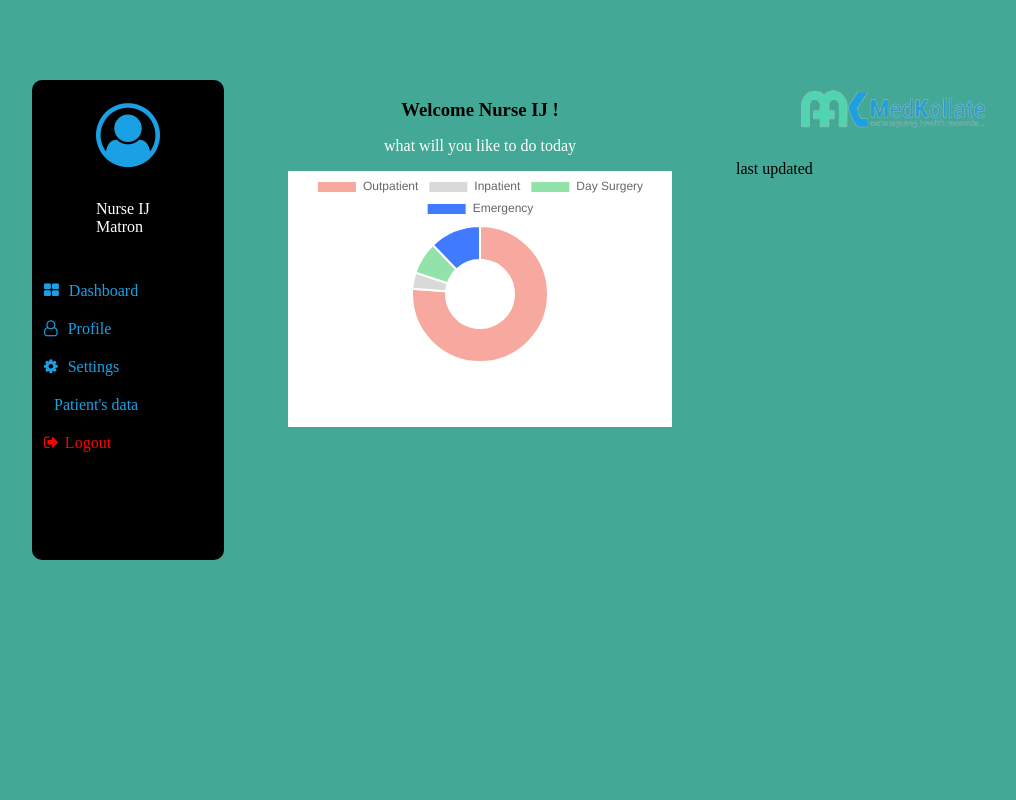
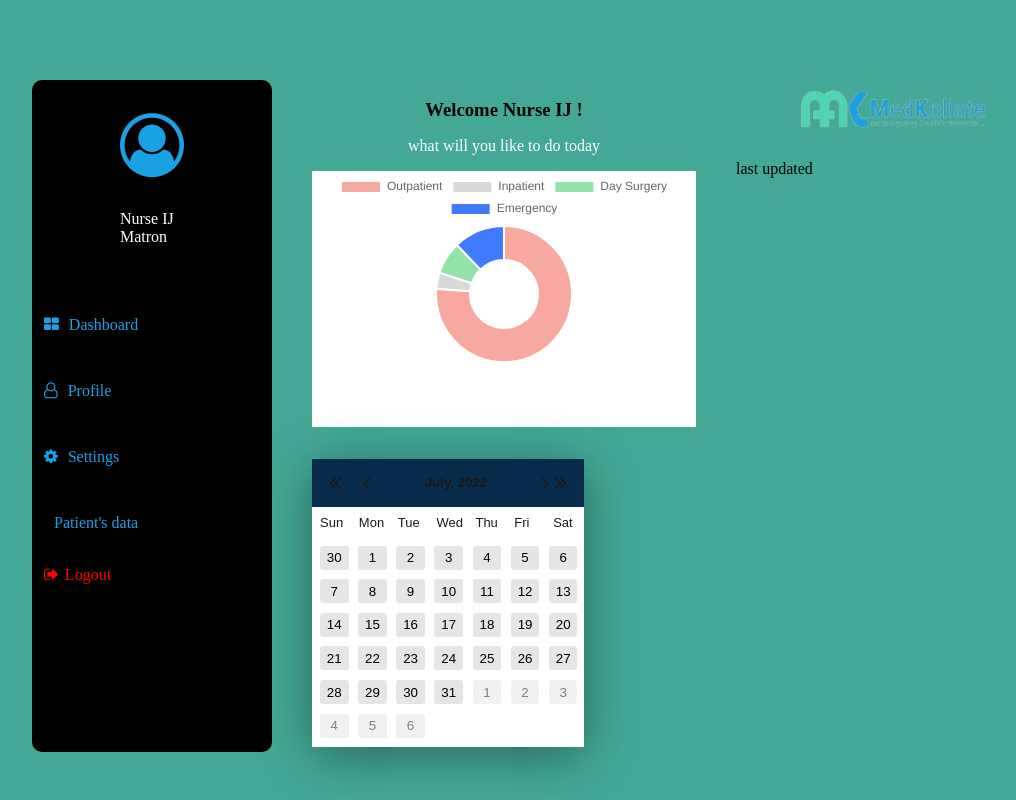
Before and after one commit to MedKollate/MedKollate-WebApp, a PHP site: page /nurses/home.html in a window 1280 px wide. Shown: the whole page, without its empty margins (96-1112 px from the left). Run offline with PHP 8.4, Linux system fonts and the light colour scheme.

Commit message:
calendar

```diff
--- /dev/null
+++ b/css/calendar.css
@@ -0,0 +1,84 @@
+.calendar-container{
+
+   padding: 2rem 0;
+}
+.calendar{
+    width: 17rem;
+    height: 18rem;
+    margin: 0;
+    padding: 0;
+    background:#fff;
+    box-sizing: border-box;
+    font-family: 'Quicksand', sans-serif;
+    box-shadow: 0 0.5rem 3rem rgba(0, 0, 0, 0.4);
+
+}
+.month{
+    width: 100%;
+    height: 3rem;
+    background-color: #092C4C ;
+    color:#191919;
+    display: flex;
+    justify-content: space-between;
+    align-items:center;
+
+}
+.prev-arrow{
+    padding-left: 1.06rem;
+
+}
+.next-arrow{
+    padding-right: 1.06rem;
+}
+.month h5{
+    padding: 0 1rem;
+}
+.weekdays{
+    width: 100%;
+    display: flex;
+    justify-content: center;
+    align-items:center;
+    padding:0.5rem;
+
+}
+.weekdays div{
+    width: calc(22.62rem/7);
+    font-size: small;
+    font-family: 'Quicksand', sans-serif;
+    color:#191919;
+    display: flex;
+    align-items: center;
+
+}
+.days{
+    width: 100%;
+    display: flex;
+    flex-wrap: wrap;
+    align-items: center;
+    padding:0.2rem;
+}
+.days div{
+    background-color: #E5E5E5;
+    border-radius: 3px;
+    width:12px;
+    height: 24px;
+    font-size: smaller;
+    width: calc(12.5rem/7);
+    margin: 0.3rem;
+    display: flex;
+    justify-content: center;
+    align-items: center;
+    transition: 0.2s;
+}
+.next-date{
+    background-color: #E5E5E5;
+    opacity: 0.5;
+}
+.today{
+    background-color: #0c4377;
+}
+.days div:hover:not(.today){
+    background-color: #092C4C;
+    border:1px solid #777777;
+    cursor: pointer;
+}
--- a/css/edit.css
+++ b/css/edit.css
@@ -13,8 +13,8 @@ body {
   }
   .profile-section {
     background-color: #000000;
-    height: 36rem;
-    width: 18.8rem;
+    height: 40rem;
+    width: 15rem;
     border-radius:10px;
   }
   .profile {
@@ -34,7 +34,7 @@ body {
   .dashboard{
       display: flex;
       gap: 0 10px;
-      padding: 10px 12px;
+      padding: 24px 12px;
 
   }
   .dashboard a{
--- a/css/home.css
+++ b/css/home.css
@@ -11,15 +11,15 @@ body {
 }
 .profile-section {
   background-color: #000000;
-  height: 30rem;
-  width: 12rem;
+  height: 42rem;
+  width: 15rem;
   border-radius:10px;
 }
 .profile {
   display: grid;
   justify-content: center;
   gap: 10px 0;
-  padding: 20px 0;
+  padding: 30px 0;
 }
 .name{
     color:white;
@@ -32,7 +32,7 @@ fa-user-circle-o{
 .dashboard{
     display: flex;
     gap: 0 10px;
-    padding: 10px 12px;
+    padding: 24px 12px;
 
 }
 .dashboard a{
--- a/css/logout.css
+++ b/css/logout.css
@@ -10,8 +10,8 @@ body {
 }
 .profile-section {
   background-color: #000000;
-  height: 30rem;
-  width: 12rem;
+  height: 40rem;
+  width: 15rem;
   border-radius: 10px;
 }
 .profile {
@@ -31,7 +31,7 @@ fa-user-circle-o {
 .dashboard {
   display: flex;
   gap: 0 10px;
-  padding: 10px 12px;
+  padding: 24px 12px;
 }
 .dashboard a {
   text-decoration: none;
--- a/css/profile.css
+++ b/css/profile.css
@@ -20,8 +20,8 @@ body {
   }
   .profile-section {
     background-color: #000000;
-    height: 30rem;
-    width: 12rem;
+    height: 40rem;
+    width: 15rem;
     border-radius:10px;
 
   }
@@ -43,7 +43,7 @@ body {
   .dashboard{
       display: flex;
       gap: 0 10px;
-      padding: 10px 12px;
+      padding: 24px 12px;
 
   }
   .dashboard a{
--- /dev/null
+++ b/js/calendar.js
@@ -0,0 +1,53 @@
+const date = new Date();
+const renderCalendar = function () {
+    const month = [
+        'January',
+        'February',
+        'March',
+        'April',
+        'May',
+        'June',
+        'July',
+        'August',
+        'September',
+        'October',
+        'November',
+        'December '
+    ];
+    date.setDate(1);
+    const firstDayIndex = date.getDay();
+    const lastDayIndex = new Date(date.getFullYear(), date.getMonth() + 1, 0).getDay();
+    document.querySelector('.date h5').innerHTML = month[date.getMonth()] + ',' + ' ' + date.getFullYear();
+    const monthDays = document.querySelector('.days');
+    const lastDay = new Date(date.getFullYear(), date.getMonth() + 1, 0).getDate();
+    const prevLastDay = new Date(date.getFullYear(), date.getMonth(), 0).getDate();
+    const nextDays = 7 - lastDayIndex - 1;
+    let days = '';
+    for (let x = firstDayIndex; x > 0; x--) {
+        days = `<div class="prev-date">${prevLastDay - x + 1}</div>`;
+
+    }
+
+    for (let i = 1; i <= lastDay; i++) {
+        if (i === new Date().getDate() && date.getMonth() === new Date().getMonth()) {
+            days += `<div class="today">${i}</div>`;
+        } else {
+            days += `<div class="today">${i}</div>`;
+        }
+
+    }
+    for (let y = 1; y <= nextDays; y++) {
+        days += `<div class="next-date">${y}</div>`;
+        monthDays.innerHTML = days;
+
+    }
+};
+renderCalendar();
+document.querySelector('.prev').addEventListener("click", () => {
+    date.setMonth(date.getMonth() - 1);
+    renderCalendar();
+});
+document.querySelector('.next').addEventListener("click", () => {
+    date.setMonth(date.getMonth() + 1);
+    renderCalendar();
+});
--- a/js/home.js
+++ b/js/home.js
@@ -1,4 +1,4 @@
-const d=new Date();
-function date() {
-   document.getElementsById('date').innerHTML= d.getDay + d.getMonth + d.getFullYear;
-}
+// const d=new Date();
+// function date() {
+//    document.getElementsById('date').innerHTML= d.getDay + d.getMonth + d.getFullYear;
+// }
--- a/nurses/home.html
+++ b/nurses/home.html
@@ -7,6 +7,7 @@
     <meta name="viewport" content="width=device-width, initial-scale=1.0">
     <link rel="stylesheet" href="/css/font-awesome-4.7.0/css/font-awesome.min.css">
     <link rel="stylesheet" href="/css/home.css">
+    <link rel="stylesheet" href="/css/calendar.css">
     <title>Document</title>
 </head>
 <script src="https://cdnjs.cloudflare.com/ajax/libs/Chart.js/2.9.4/Chart.js"></script>
@@ -59,7 +60,44 @@
             <div class="doughnut-chart">
                 <canvas id="myChart" style="width:100%;max-width:2000px"></canvas>
             </div>
+            <div class="calendar-container">
+                <div class="calendar">
+                    <div class="month">
+                        <div class="prev-arrow">
+                            <span style="color:#191919;  opacity: 0.9;">
+                                <i class="fa fa-angle-double-left fa-lg" aria-hidden="true"></i>
+                            </span>
+                            <span style="color:#191919; padding-left: 1.06rem;  opacity: 0.9;">
+                                <i class="fa fa-angle-left fa-lg" aria-hidden="true"></i>
+                            </span>
+                        </div>
+                        <div class="date">
+                            <h5 class="may"></h5>
+                        </div>
+                        <div class="next-arrow">
+                            <span style="color:#191919; padding-right: 1.06px;  opacity: 0.9;"><i class="fa fa-angle-right fa-lg" aria-hidden="true"></i>
+                            </span>
+                            <span style="color:#191919;  opacity: 0.9;"><i class="fa fa-angle-double-right fa-lg"
+                                    aria-hidden="true"></i>
+                            </span>
+                        </div>
+                    </div>
+                    <div class="weekdays">
+                        <div>Sun</div>
+                        <div>Mon</div>
+                        <div>Tue</div>
+                        <div>Wed</div>
+                        <div>Thu</div>
+                        <div>Fri</div>
+                        <div>Sat</div>
+                    </div>
+                    <div class="days">
+
+                    </div>
+                </div>
+            </div>
         </div>
+
         <div class="med">
             <div>
                 <img src="/images/original_logo.png" alt="logo" class="logo">
@@ -70,6 +108,7 @@
             </div>
         </div>
     </div>
+    <script src="/js/calendar.js"></script>
     <script src="/js/chart.js"></script>
     <script src="/js/home.js"></script>
 </body>
--- a/style.css
+++ b/style.css
@@ -34,7 +34,7 @@ header a {
 
 .navbar {
     display: flex;
-    width: 60%;
+    /* width: 60%; */
     justify-content: space-around;
 }
 
@@ -111,7 +111,7 @@ nav {
   /* max-width: 100%;
   margin: 0 auto; */
   font-size: 40px;
-  padding-left: 5rem;
+  padding-left: 4 rem;
 }
 .btn {
   max-width: 100%;
```
Also changed, not shown: index.html (+4 -4 lines), nurses/calendar.html (added, +92 -0 lines).
